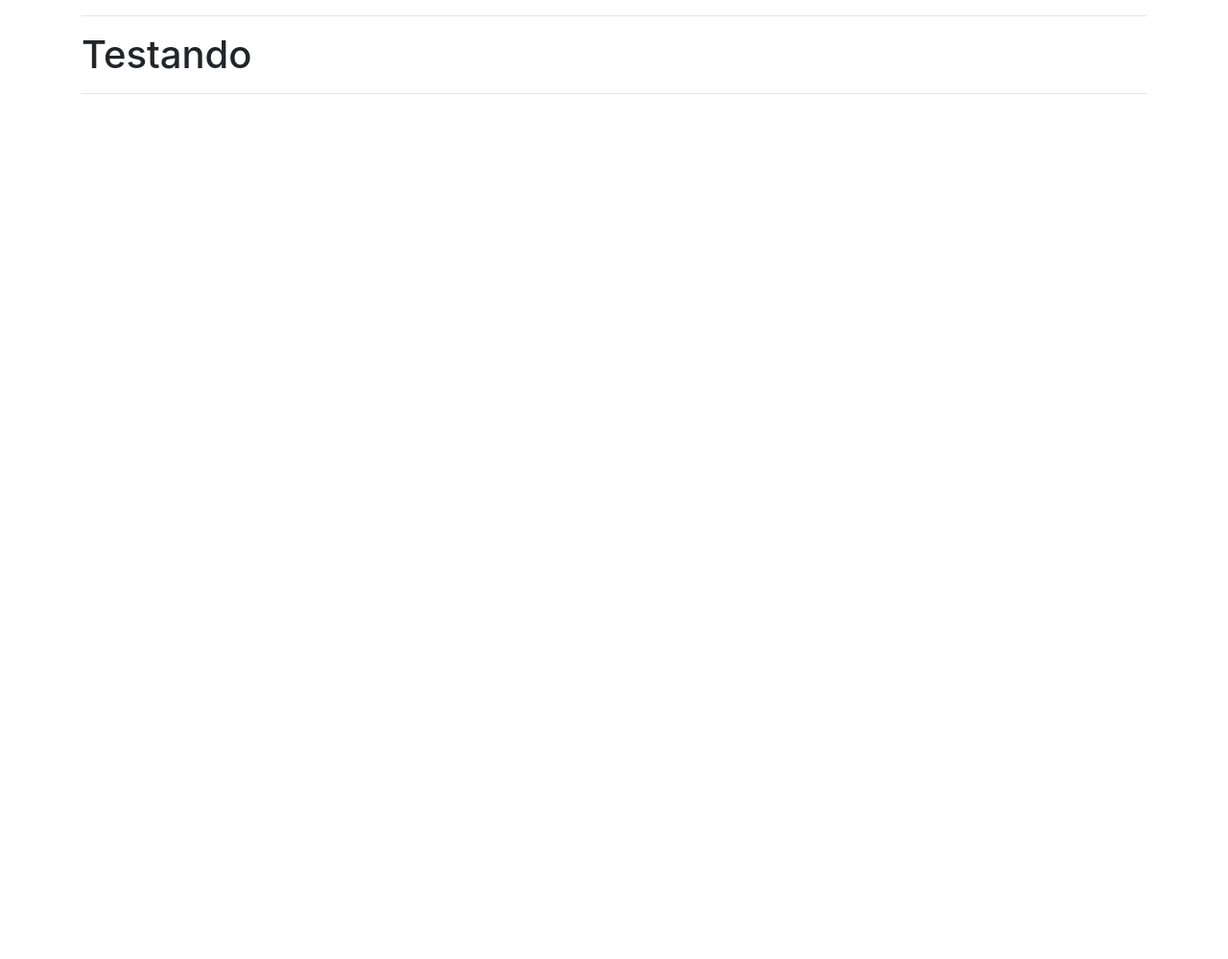
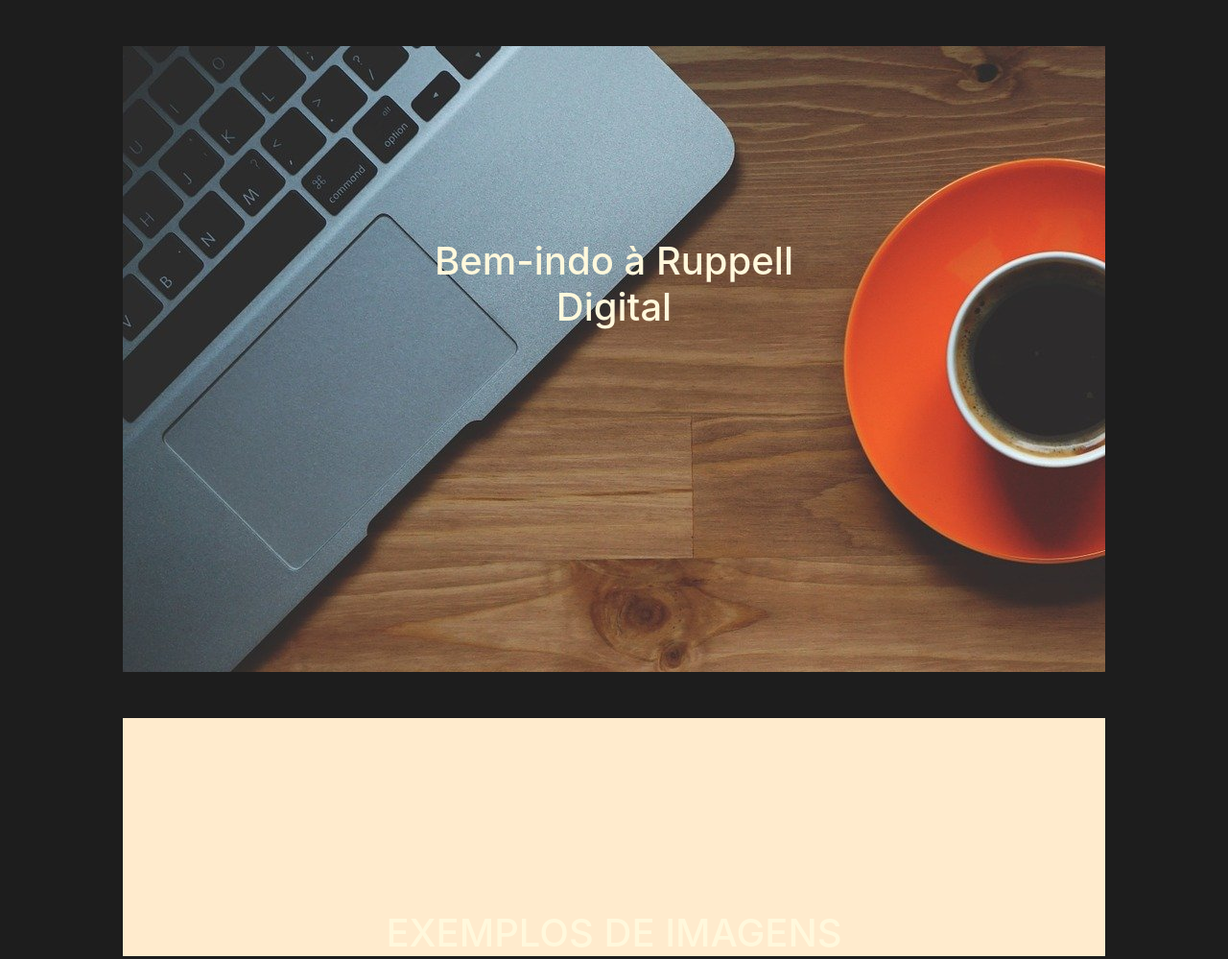
Before and after one commit to ruppelldigital/RuppellDigital.github.io, a plain HTML site: page index.html in a window 1280 px wide. Shown: the whole page at 96% size. Before the commit the page ends 800 px from the top, so only its background shows below. Drawn offline with Linux system fonts and the light colour scheme.

Commit message:
Primeiro envio de introdução

```diff
--- a/index.html
+++ b/index.html
@@ -2,24 +2,32 @@
 <html lang="pt">
 <head>
     <link rel="shortcut icon" href="/images/icon_logo.svg" type="image/x-icon" />
+    <meta name="viewport" content="width=device-width, initial-scale=1, shrink-to-fit=no">
     <meta charset="UTF-8">
     <meta name="viewport" content="width=device-width, initial-scale=1.0">
     <meta name="description" content="Marketing Digital">
     <meta name="author" content="Messias Nunesmaia">
     <title>Ruppell</title>
     <script type="text/javascript" src="js/jquery-3.5.0.min.js"></script>
+    <link rel="stylesheet" href="personal_css/style.css" type="text/css">
     <link rel="stylesheet" href="css/bootstrap.min.css" type="text/css">
     <script type="text/javascript" src="js/bootstrap.min.js"></script>
 </head>
 <body>
 
-<div class="container">
+<div id="introduction" class="topic">
+    <div class="topic_content">
 
-    <hr>
-    <h1>Testando</h1>
-    <hr>
+        <h1>Bem-indo à Ruppell <br>Digital</h1>
+    </div>
+</div>
+<div id="examples_01" class="topic">
+    <div class="topic_content">
 
+        <h1>EXEMPLOS DE IMAGENS</h1>
+    </div>
 </div>
+
 
 </body>
 </html>
--- /dev/null
+++ b/personal_css/style.css
@@ -0,0 +1,27 @@
+h1{
+   color: cornsilk;
+    margin: auto;
+}
+
+.topic{
+    padding-top: 3em;
+  height: 700px;
+  margin: auto;
+  background-color: rgb(29, 29, 29);
+}
+
+.topic_content{
+    width: 80%;
+    margin: auto;
+    background-color: blanchedalmond;
+    text-align: center;
+}
+
+.topic_content h1{
+    padding-top: 5em;
+}
+
+#introduction .topic_content{
+    background-image: url(../images/background_introduction.jpg);
+    height: 100%;
+}
```
Also changed, not shown: images/background_introduction.jpg (added).
